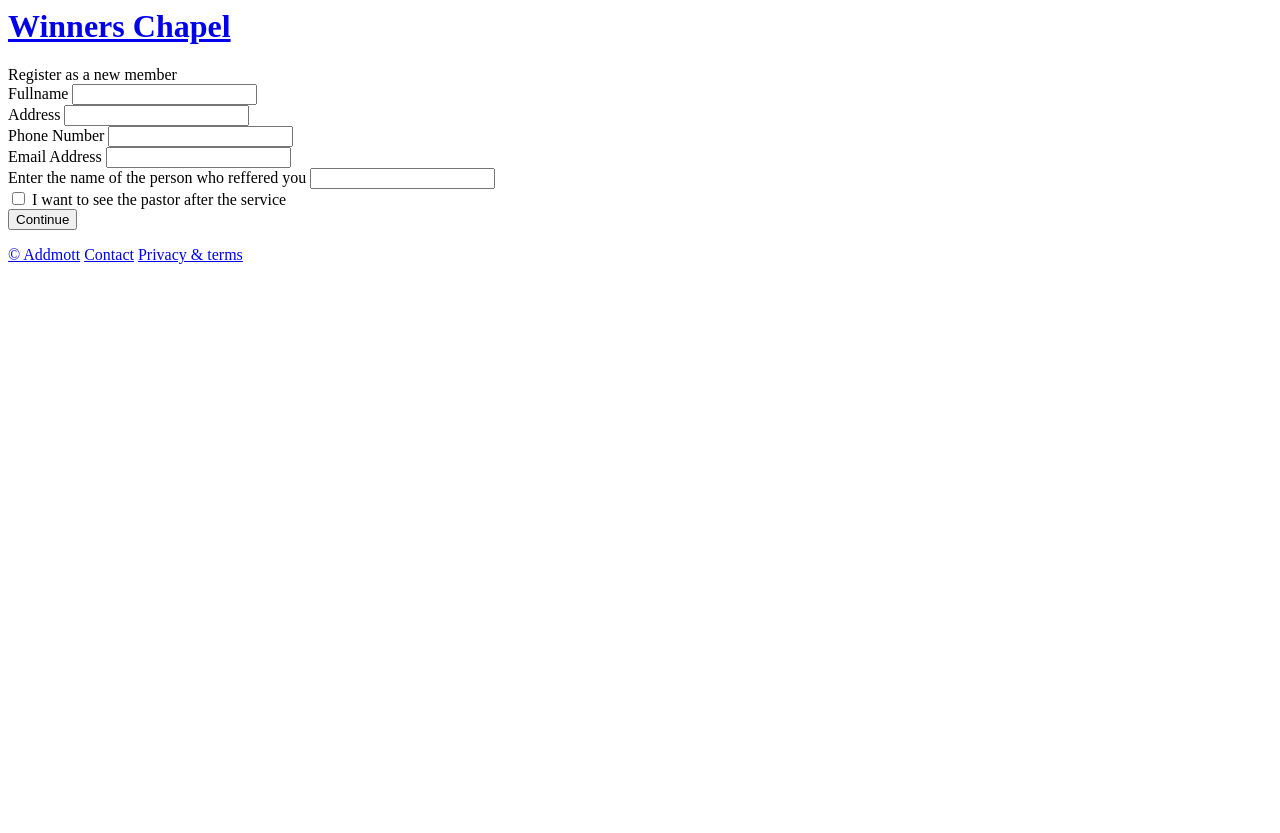
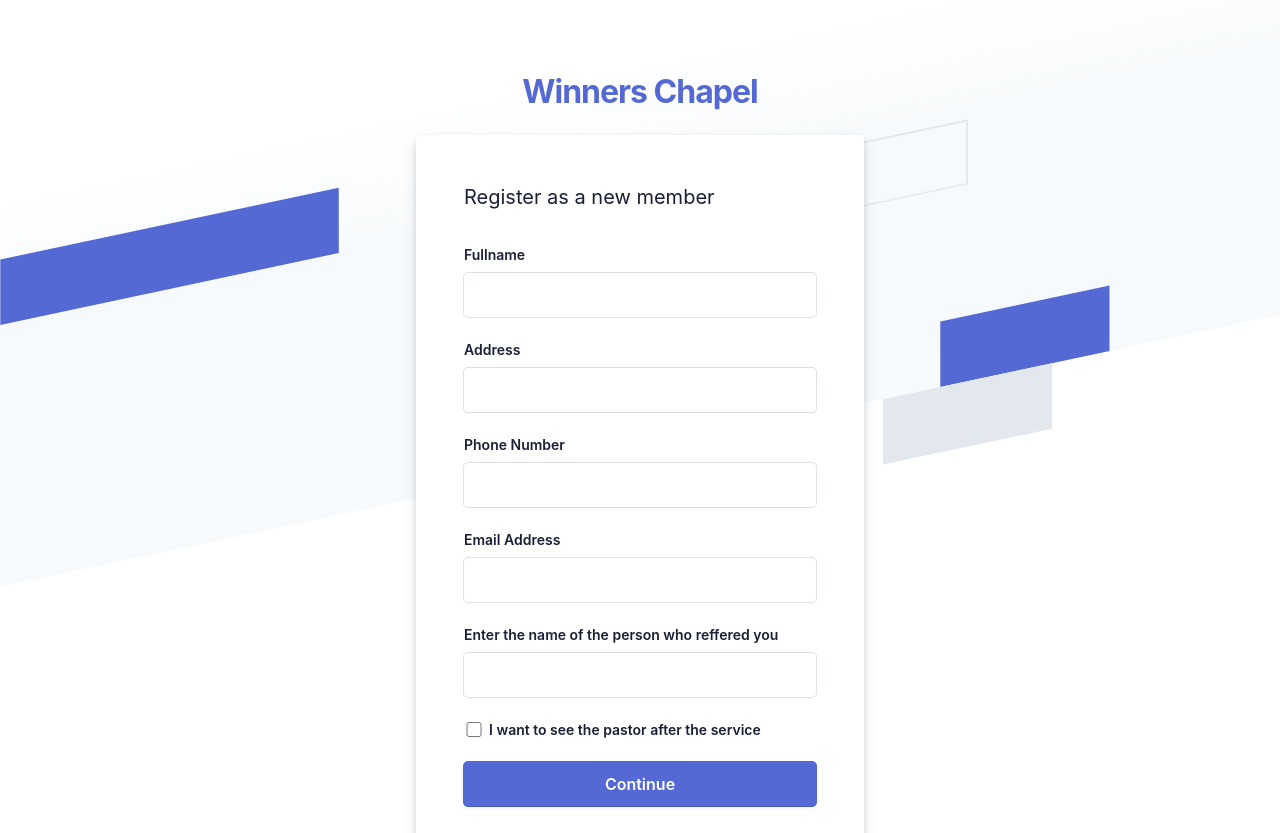
Before and after one commit to josiedcoder/addmott, a plain HTML site: page index.html in a window 1280 px wide. Shown: the top 833 px of the page. Drawn offline with Linux system fonts and the light colour scheme.

Commit message:
Update index.html

```diff
--- a/index.html
+++ b/index.html
@@ -2,7 +2,240 @@
   <head>
     <meta charset="utf-8" />
     <title>Winners Chapel New Member</title>
-    <link rel="stylesheet" type="text/css" href="style.css" />
+    <style>
+      * {
+  padding: 0;
+  margin: 0;
+  color: #1a1f36;
+  box-sizing: border-box;
+  word-wrap: break-word;
+  font-family: -apple-system, BlinkMacSystemFont, Segoe UI, Roboto,
+    Helvetica Neue, Ubuntu, sans-serif;
+}
+body {
+  min-height: 100%;
+  background-color: #ffffff;
+}
+h1 {
+  letter-spacing: -1px;
+}
+a {
+  color: #5469d4;
+  text-decoration: unset;
+}
+.login-root {
+  background: #fff;
+  display: flex;
+  width: 100%;
+  min-height: 100vh;
+  overflow: hidden;
+}
+.loginbackground {
+  min-height: 692px;
+  position: fixed;
+  bottom: 0;
+  left: 0;
+  right: 0;
+  top: 0;
+  z-index: 0;
+  overflow: hidden;
+}
+.flex-flex {
+  display: flex;
+}
+.align-center {
+  align-items: center;
+}
+.center-center {
+  align-items: center;
+  justify-content: center;
+}
+.box-root {
+  box-sizing: border-box;
+}
+.flex-direction--column {
+  -ms-flex-direction: column;
+  flex-direction: column;
+}
+.loginbackground-gridContainer {
+  display: -ms-grid;
+  display: grid;
+  -ms-grid-columns: [start] 1fr [left-gutter] (86.6px) [16] [left-gutter] 1fr
+    [end];
+  grid-template-columns: [start] 1fr [left-gutter] repeat(16, 86.6px) [left-gutter] 1fr [end];
+  -ms-grid-rows: [top] 1fr [top-gutter] (64px) [8] [bottom-gutter] 1fr [bottom];
+  grid-template-rows: [top] 1fr [top-gutter] repeat(8, 64px) [bottom-gutter] 1fr [bottom];
+  justify-content: center;
+  margin: 0 -2%;
+  transform: rotate(-12deg) skew(-12deg);
+}
+.box-divider--light-all-2 {
+  box-shadow: inset 0 0 0 2px #e3e8ee;
+}
+.box-background--blue {
+  background-color: #5469d4;
+}
+.box-background--white {
+  background-color: #ffffff;
+}
+.box-background--blue800 {
+  background-color: #212d63;
+}
+.box-background--gray100 {
+  background-color: #e3e8ee;
+}
+.box-background--cyan200 {
+  background-color: #7fd3ed;
+}
+.padding-top--64 {
+  padding-top: 64px;
+}
+.padding-top--24 {
+  padding-top: 24px;
+}
+.padding-top--48 {
+  padding-top: 48px;
+}
+.padding-bottom--24 {
+  padding-bottom: 24px;
+}
+.padding-horizontal--48 {
+  padding: 48px;
+}
+.padding-bottom--15 {
+  padding-bottom: 15px;
+}
+
+.flex-justifyContent--center {
+  -ms-flex-pack: center;
+  justify-content: center;
+}
+
+.formbg {
+  margin: 0px auto;
+  width: 100%;
+  max-width: 448px;
+  background: white;
+  border-radius: 4px;
+  box-shadow: rgba(60, 66, 87, 0.12) 0px 7px 14px 0px,
+    rgba(0, 0, 0, 0.12) 0px 3px 6px 0px;
+}
+span {
+  display: block;
+  font-size: 20px;
+  line-height: 28px;
+  color: #1a1f36;
+}
+label {
+  margin-bottom: 10px;
+}
+.reset-pass a,
+label {
+  font-size: 14px;
+  font-weight: 600;
+  display: block;
+}
+.reset-pass > a {
+  text-align: right;
+  margin-bottom: 10px;
+}
+.grid--50-50 {
+  display: grid;
+  grid-template-columns: 50% 50%;
+  align-items: center;
+}
+
+.field input {
+  font-size: 16px;
+  line-height: 28px;
+  padding: 8px 16px;
+  width: 100%;
+  min-height: 44px;
+  border: unset;
+  border-radius: 4px;
+  outline-color: rgb(84 105 212 / 0.5);
+  background-color: rgb(255, 255, 255);
+  box-shadow: rgba(0, 0, 0, 0) 0px 0px 0px 0px, rgba(0, 0, 0, 0) 0px 0px 0px 0px,
+    rgba(0, 0, 0, 0) 0px 0px 0px 0px, rgba(60, 66, 87, 0.16) 0px 0px 0px 1px,
+    rgba(0, 0, 0, 0) 0px 0px 0px 0px, rgba(0, 0, 0, 0) 0px 0px 0px 0px,
+    rgba(0, 0, 0, 0) 0px 0px 0px 0px;
+}
+
+input[type="submit"] {
+  background-color: rgb(84, 105, 212);
+  box-shadow: rgba(0, 0, 0, 0) 0px 0px 0px 0px, rgba(0, 0, 0, 0) 0px 0px 0px 0px,
+    rgba(0, 0, 0, 0.12) 0px 1px 1px 0px, rgb(84, 105, 212) 0px 0px 0px 1px,
+    rgba(0, 0, 0, 0) 0px 0px 0px 0px, rgba(0, 0, 0, 0) 0px 0px 0px 0px,
+    rgba(60, 66, 87, 0.08) 0px 2px 5px 0px;
+  color: #fff;
+  font-weight: 600;
+  cursor: pointer;
+}
+.field-checkbox input {
+  width: 20px;
+  height: 15px;
+  margin-right: 5px;
+  box-shadow: unset;
+  min-height: unset;
+}
+.field-checkbox label {
+  display: flex;
+  align-items: center;
+  margin: 0;
+}
+a.ssolink {
+  display: block;
+  text-align: center;
+  font-weight: 600;
+}
+.footer-link span {
+  font-size: 14px;
+  text-align: center;
+}
+.listing a {
+  color: #697386;
+  font-weight: 600;
+  margin: 0 10px;
+}
+
+.animationRightLeft {
+  animation: animationRightLeft 2s ease-in-out infinite;
+}
+.animationLeftRight {
+  animation: animationLeftRight 2s ease-in-out infinite;
+}
+.tans3s {
+  animation: animationLeftRight 3s ease-in-out infinite;
+}
+.tans4s {
+  animation: animationLeftRight 4s ease-in-out infinite;
+}
+
+@keyframes animationLeftRight {
+  0% {
+    transform: translateX(0px);
+  }
+  50% {
+    transform: translateX(1000px);
+  }
+  100% {
+    transform: translateX(0px);
+  }
+}
+
+@keyframes animationRightLeft {
+  0% {
+    transform: translateX(0px);
+  }
+  50% {
+    transform: translateX(-1000px);
+  }
+  100% {
+    transform: translateX(0px);
+  }
+}
+
+    </style>
   </head>
 
   <body>
```
